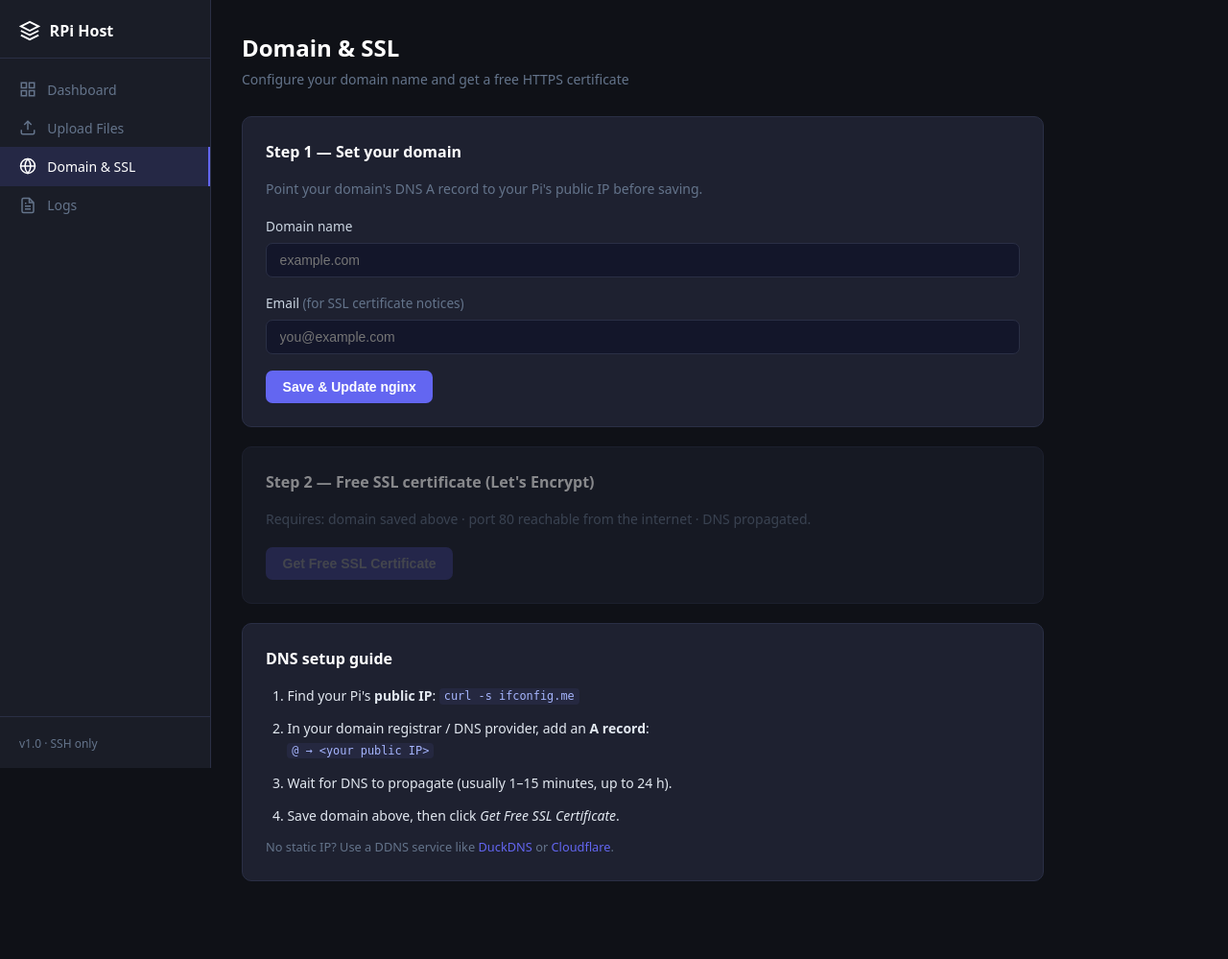
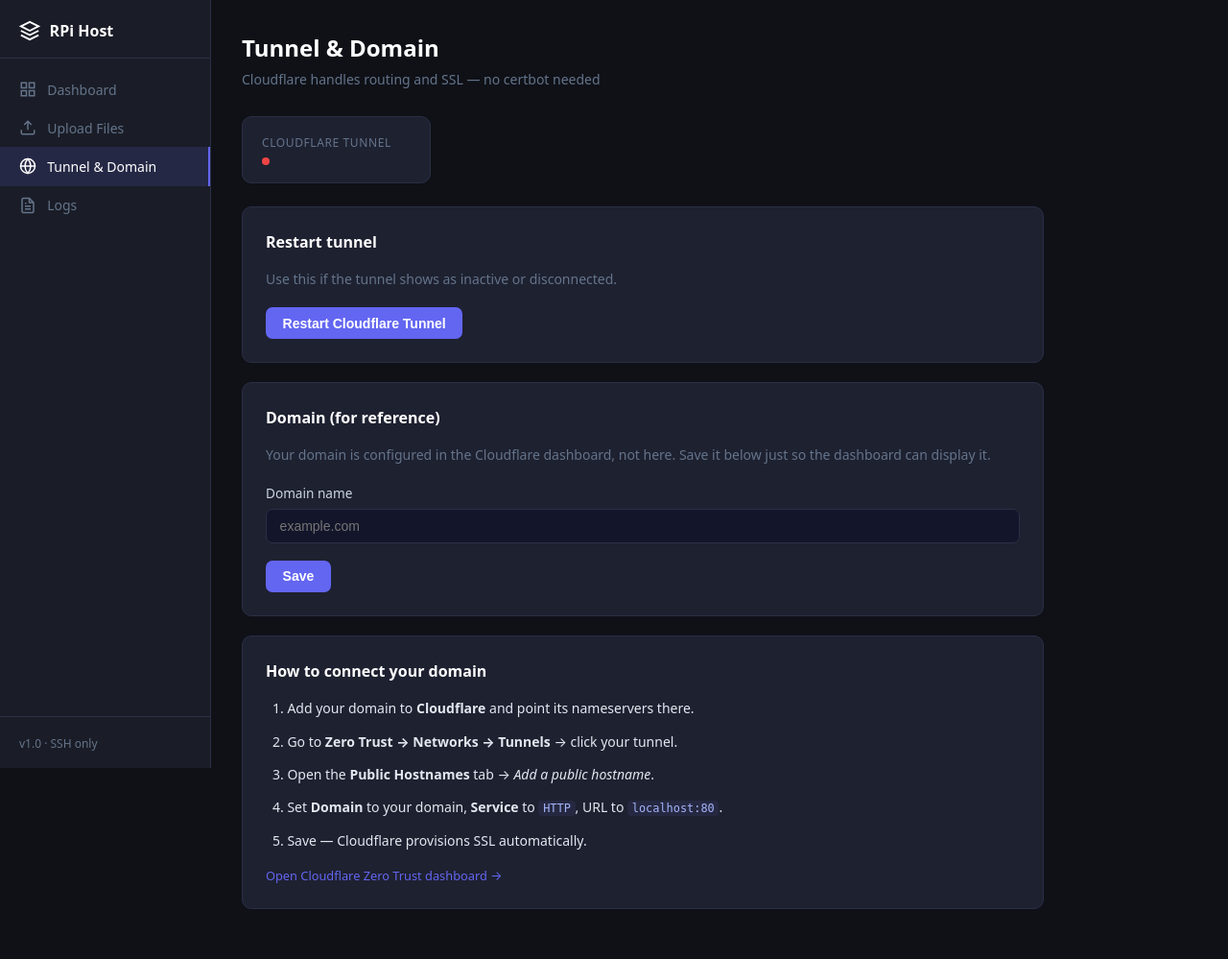
Before and after one commit to davidpavlicek36/rpi_website, a Flask app: page /domain in a window 1280 px wide. Shown: the whole page at 96% size. Before the commit the page ends 918 px from the top, so only its background shows below. Run offline with Flask 3, Linux system fonts and the light colour scheme.

Commit message:
netsec improvements

```diff
--- a/gui/app.py
+++ b/gui/app.py
@@ -10,13 +10,13 @@ from flask import (Flask, render_template, request, redirect,
 from werkzeug.utils import secure_filename
 
 app = Flask(__name__)
-app.secret_key = os.urandom(32)
 
 INSTALL_DIR  = Path('/opt/rpi-webhost')
 WEB_ROOT     = Path('/var/www/html')
 NGINX_CONF   = Path('/etc/nginx/sites-available/rpi-webhost')
 NGINX_LINK   = Path('/etc/nginx/sites-enabled/rpi-webhost')
 CONFIG_FILE  = INSTALL_DIR / 'config.env'
+SECRET_FILE  = INSTALL_DIR / 'secret_key'
 
 ALLOWED_EXT = {
     'html', 'htm', 'css', 'js', 'json', 'xml', 'txt',
@@ -26,7 +26,36 @@ ALLOWED_EXT = {
     'pdf',
 }
 
-# ── Helpers ──────────────────────────────────────────────────────────────────
+# ── Secret key — persistent across restarts ───────────────────────────────────
+def _load_secret_key() -> bytes:
+    try:
+        if SECRET_FILE.exists():
+            return SECRET_FILE.read_bytes().strip()
+        if SECRET_FILE.parent.exists():
+            key = os.urandom(32).hex().encode()
+            SECRET_FILE.write_bytes(key + b'\n')
+            SECRET_FILE.chmod(0o600)
+            return key
+    except OSError:
+        pass
+    return os.urandom(32)
+
+app.secret_key = _load_secret_key()
+
+# ── CSRF protection — reject cross-origin POSTs ───────────────────────────────
+@app.before_request
+def csrf_protect():
+    if request.method != 'POST':
+        return
+    origin  = request.headers.get('Origin', '')
+    referer = request.headers.get('Referer', '')
+    allowed = f'http://{request.host}'
+    if origin and not origin.startswith(allowed):
+        return 'Forbidden', 403
+    if not origin and referer and not referer.startswith(allowed):
+        return 'Forbidden', 403
+
+# ── Helpers ───────────────────────────────────────────────────────────────────
 
 def allowed(filename: str) -> bool:
     return '.' in filename and filename.rsplit('.', 1)[1].lower() in ALLOWED_EXT
@@ -34,11 +63,6 @@ def allowed(filename: str) -> bool:
 def valid_domain(d: str) -> bool:
     return bool(re.fullmatch(
         r'[a-zA-Z0-9]([a-zA-Z0-9\-]{0,61}[a-zA-Z0-9])?(\.[a-zA-Z]{2,})+', d
-    ))
-
-def valid_email(e: str) -> bool:
-    return bool(re.fullmatch(
-        r'[a-zA-Z0-9._%+\-]+@[a-zA-Z0-9.\-]+\.[a-zA-Z]{2,}', e
     ))
 
 def load_config() -> dict:
@@ -62,43 +86,20 @@ def nginx_status() -> str:
     except Exception:
         return 'unknown'
 
+def cloudflared_status() -> str:
+    try:
+        r = subprocess.run(['systemctl', 'is-active', 'cloudflared'],
+                           capture_output=True, text=True, timeout=5)
+        return r.stdout.strip()
+    except Exception:
+        return 'unknown'
+
 def get_local_ip() -> str:
     try:
         r = subprocess.run(['hostname', '-I'], capture_output=True, text=True, timeout=5)
         return r.stdout.strip().split()[0]
     except Exception:
         return 'unknown'
-
-def reload_nginx():
-    subprocess.run(['nginx', '-t'], capture_output=True, check=True)
-    subprocess.run(['systemctl', 'reload', 'nginx'], capture_output=True, check=True)
-
-def write_nginx_http(domain: str):
-    conf = f"""server {{
-    listen 80;
-    listen [::]:80;
-    server_name {domain};
-    root /var/www/html;
-    index index.html index.htm;
-
-    add_header X-Frame-Options "SAMEORIGIN";
-    add_header X-Content-Type-Options "nosniff";
-    add_header X-XSS-Protection "1; mode=block";
-    add_header Referrer-Policy "strict-origin-when-cross-origin";
-
-    location / {{
-        try_files $uri $uri/ =404;
-    }}
-
-    location ~* \\.(css|js|png|jpg|jpeg|gif|ico|svg|webp|woff|woff2)$ {{
-        expires 30d;
-        add_header Cache-Control "public, immutable";
-    }}
-}}
-"""
-    NGINX_CONF.write_text(conf)
-    if not NGINX_LINK.exists():
-        NGINX_LINK.symlink_to(NGINX_CONF)
 
 def list_web_files() -> list:
     if not WEB_ROOT.exists():
@@ -111,51 +112,74 @@ def list_web_files() -> list:
             files.append({'path': rel, 'size': size})
     return files
 
-# ── Routes ───────────────────────────────────────────────────────────────────
+# ── Routes ────────────────────────────────────────────────────────────────────
 
 @app.route('/')
 def index():
     cfg = load_config()
     return render_template('index.html',
                            nginx=nginx_status(),
+                           cloudflared=cloudflared_status(),
                            ip=get_local_ip(),
                            domain=cfg.get('DOMAIN', ''),
-                           ssl=cfg.get('SSL', 'no'),
                            files=list_web_files())
 
 
 @app.route('/upload', methods=['GET', 'POST'])
 def upload():
     if request.method == 'POST':
-        files   = request.files.getlist('files')
-        subdir  = request.form.get('subdir', '').strip().strip('/')
+        files     = request.files.getlist('files')
+        filepaths = request.form.getlist('filepaths')
+        subdir    = request.form.get('subdir', '').strip().strip('/')
 
-        # Validate subdir: only alphanumeric, hyphens, underscores, slashes
         if subdir and not re.fullmatch(r'[a-zA-Z0-9/_\-]+', subdir):
             flash('Invalid subdirectory name.', 'error')
             return redirect(url_for('upload'))
 
         uploaded, errors = [], []
-        for f in files:
+        for i, f in enumerate(files):
             if not f.filename:
                 continue
-            name = secure_filename(f.filename)
-            if not name:
-                errors.append(f'Skipped: empty filename')
-                continue
-            if not allowed(name):
-                errors.append(f'Skipped {name}: file type not allowed')
+
+            if filepaths and i < len(filepaths):
+                rel = filepaths[i]
+                parts = Path(rel).parts
+                inner = Path(*parts[1:]) if len(parts) > 1 else Path(parts[0])
+                safe_parts = [secure_filename(p) for p in inner.parts]
+                if not all(safe_parts):
+                    errors.append(f'Skipped: unsafe path {rel}')
+                    continue
+                rel_path = Path(*safe_parts)
+            else:
+                name = secure_filename(f.filename)
+                if not name:
+                    errors.append('Skipped: empty filename')
+                    continue
+                rel_path = Path(name)
+
+            if not allowed(rel_path.name):
+                errors.append(f'Skipped {rel_path}: file type not allowed')
                 continue
 
-            dest_dir = WEB_ROOT / subdir if subdir else WEB_ROOT
-            dest_dir.mkdir(parents=True, exist_ok=True)
-            dest = dest_dir / name
+            base = WEB_ROOT / subdir if subdir else WEB_ROOT
+            dest = (base / rel_path).resolve()
+
+            try:
+                dest.relative_to(WEB_ROOT.resolve())
+            except ValueError:
+                errors.append(f'Skipped {rel_path}: path outside web root')
+                continue
+
+            dest.parent.mkdir(parents=True, exist_ok=True)
             f.save(str(dest))
             dest.chmod(0o644)
-            uploaded.append(f"{subdir + '/' if subdir else ''}{name}")
+            uploaded.append(str(rel_path))
+
+        if request.headers.get('X-Requested-With') == 'XMLHttpRequest':
+            return jsonify({'uploaded': uploaded, 'errors': errors})
 
         if uploaded:
-            flash(f"Uploaded: {', '.join(uploaded)}", 'success')
+            flash(f"Uploaded {len(uploaded)} file(s): {', '.join(uploaded[:5])}{'…' if len(uploaded) > 5 else ''}", 'success')
         for e in errors:
             flash(e, 'error')
         return redirect(url_for('upload'))
@@ -166,10 +190,9 @@ def upload():
 @app.route('/upload/delete', methods=['POST'])
 def delete_file():
     rel = request.form.get('path', '')
-    # Sanitize: prevent path traversal
     try:
         target = (WEB_ROOT / rel).resolve()
-        target.relative_to(WEB_ROOT.resolve())  # raises if outside web root
+        target.relative_to(WEB_ROOT.resolve())
     except (ValueError, Exception):
         flash('Invalid path.', 'error')
         return redirect(url_for('upload'))
@@ -186,56 +209,30 @@ def domain():
     if request.method == 'POST':
         action = request.form.get('action', '')
 
-        if action == 'save':
+        if action == 'save_domain':
             new_domain = request.form.get('domain', '').strip().lower()
-            new_email  = request.form.get('email', '').strip()
-
             if not valid_domain(new_domain):
                 flash('Invalid domain name.', 'error')
                 return redirect(url_for('domain'))
-            if not valid_email(new_email):
-                flash('Invalid email address.', 'error')
-                return redirect(url_for('domain'))
+            cfg['DOMAIN'] = new_domain
+            save_config(cfg)
+            flash(f'Domain saved: {new_domain}', 'success')
 
-            cfg['DOMAIN'] = new_domain
-            cfg['EMAIL']  = new_email
-            save_config(cfg)
-
+        elif action == 'restart_tunnel':
             try:
-                write_nginx_http(new_domain)
-                reload_nginx()
-                flash(f'Domain set to {new_domain}. nginx reloaded.', 'success')
+                subprocess.run(
+                    ['sudo', 'systemctl', 'restart', 'cloudflared'],
+                    capture_output=True, check=True, timeout=15
+                )
+                flash('Cloudflare Tunnel restarted.', 'success')
             except subprocess.CalledProcessError as e:
-                flash(f'nginx config error: {e}', 'error')
-
-        elif action == 'certbot':
-            dom   = cfg.get('DOMAIN', '')
-            email = cfg.get('EMAIL', '')
-            if not dom or not email:
-                flash('Save your domain and email first.', 'error')
-                return redirect(url_for('domain'))
-            try:
-                result = subprocess.run(
-                    ['certbot', '--nginx',
-                     '-d', dom,
-                     '--email', email,
-                     '--agree-tos',
-                     '--non-interactive',
-                     '--redirect'],
-                    capture_output=True, text=True, timeout=120
-                )
-                if result.returncode == 0:
-                    cfg['SSL'] = 'yes'
-                    save_config(cfg)
-                    flash('SSL certificate obtained! Your site now uses HTTPS.', 'success')
-                else:
-                    flash(f'certbot error: {result.stderr[-800:]}', 'error')
+                flash(f'Failed to restart tunnel: {e.stderr}', 'error')
             except subprocess.TimeoutExpired:
-                flash('certbot timed out (120 s). Check that port 80 is reachable from the internet.', 'error')
+                flash('Restart timed out — check the Pi directly.', 'error')
 
         return redirect(url_for('domain'))
 
-    return render_template('domain.html', cfg=cfg)
+    return render_template('domain.html', cfg=cfg, tunnel=cloudflared_status())
 
 
 @app.route('/logs')
@@ -251,6 +248,7 @@ def api_logs():
     path = f'/var/log/nginx/{log_type}.log'
 
     def generate():
+        proc = None
         try:
             proc = subprocess.Popen(
                 ['tail', '-n', '80', '-f', path],
@@ -258,9 +256,12 @@ def api_logs():
             )
             for line in proc.stdout:
                 yield f'data: {line.rstrip()}\n\n'
-                time.sleep(0)   # yield to event loop
+                time.sleep(0)
         except Exception as exc:
             yield f'data: [error: {exc}]\n\n'
+        finally:
+            if proc and proc.poll() is None:
+                proc.terminate()
 
     return Response(
         stream_with_context(generate()),
@@ -271,7 +272,7 @@ def api_logs():
 
 @app.route('/api/status')
 def api_status():
-    return jsonify({'nginx': nginx_status(), 'ip': get_local_ip()})
+    return jsonify({'nginx': nginx_status(), 'cloudflared': cloudflared_status(), 'ip': get_local_ip()})
 
 
 if __name__ == '__main__':
--- a/gui/static/style.css
+++ b/gui/static/style.css
@@ -318,5 +318,19 @@ code {
 .log-line { padding: .1rem 0; white-space: pre-wrap; word-break: break-all; }
 .log-line-warn { color: #fbbf24; }
 
+/* ── Progress bar ─────────────────────────────────────────── */
+.progress-bar-wrap {
+  background: var(--border);
+  border-radius: 99px;
+  height: 8px;
+  overflow: hidden;
+}
+.progress-bar {
+  height: 100%;
+  background: var(--accent);
+  border-radius: 99px;
+  transition: width .2s ease;
+}
+
 /* ── Empty state ──────────────────────────────────────────── */
 .empty-state { padding: 1.5rem; text-align: center; color: var(--muted); }
--- a/gui/templates/base.html
+++ b/gui/templates/base.html
@@ -29,7 +29,7 @@
     <li>
       <a href="{{ url_for('domain') }}" class="{{ 'active' if request.endpoint == 'domain' else '' }}">
         <svg width="18" height="18" viewBox="0 0 24 24" fill="none" stroke="currentColor" stroke-width="2"><circle cx="12" cy="12" r="10"/><line x1="2" y1="12" x2="22" y2="12"/><path d="M12 2a15.3 15.3 0 0 1 4 10 15.3 15.3 0 0 1-4 10 15.3 15.3 0 0 1-4-10 15.3 15.3 0 0 1 4-10z"/></svg>
-        Domain &amp; SSL
+        Tunnel &amp; Domain
       </a>
     </li>
     <li>
--- a/gui/templates/domain.html
+++ b/gui/templates/domain.html
@@ -1,71 +1,62 @@
 {% extends "base.html" %}
-{% block title %}Domain &amp; SSL{% endblock %}
+{% block title %}Tunnel &amp; Domain{% endblock %}
 {% block content %}
 
 <div class="page-header">
-  <h1>Domain &amp; SSL</h1>
-  <p class="subtitle">Configure your domain name and get a free HTTPS certificate</p>
+  <h1>Tunnel &amp; Domain</h1>
+  <p class="subtitle">Cloudflare handles routing and SSL — no certbot needed</p>
+</div>
+
+<div class="stat-grid" style="margin-bottom:1.5rem">
+  <div class="stat-card">
+    <div class="stat-label">Cloudflare Tunnel</div>
+    <div class="stat-value {% if tunnel == 'active' %}text-green{% else %}text-red{% endif %}">
+      <span class="dot {% if tunnel == 'active' %}dot-green{% else %}dot-red{% endif %}"></span>
+      {{ tunnel }}
+    </div>
+  </div>
 </div>
 
 <div class="card">
-  <h2>Step 1 — Set your domain</h2>
+  <h2>Restart tunnel</h2>
   <p class="text-muted" style="margin:.5rem 0 1.2rem">
-    Point your domain's DNS A record to your Pi's public IP before saving.
+    Use this if the tunnel shows as inactive or disconnected.
+  </p>
+  <form method="POST" onsubmit="this.querySelector('button').textContent='Restarting…'; this.querySelector('button').disabled=true;">
+    <input type="hidden" name="action" value="restart_tunnel">
+    <button type="submit" class="btn">Restart Cloudflare Tunnel</button>
+  </form>
+</div>
+
+<div class="card">
+  <h2>Domain (for reference)</h2>
+  <p class="text-muted" style="margin:.5rem 0 1.2rem">
+    Your domain is configured in the Cloudflare dashboard, not here. Save it below
+    just so the dashboard can display it.
   </p>
   <form method="POST">
-    <input type="hidden" name="action" value="save">
+    <input type="hidden" name="action" value="save_domain">
     <div class="form-row">
       <label for="domain">Domain name</label>
       <input type="text" name="domain" id="domain" class="input"
              placeholder="example.com"
              value="{{ cfg.get('DOMAIN', '') }}" required>
     </div>
-    <div class="form-row">
-      <label for="email">Email <span class="text-muted">(for SSL certificate notices)</span></label>
-      <input type="email" name="email" id="email" class="input"
-             placeholder="you@example.com"
-             value="{{ cfg.get('EMAIL', '') }}" required>
-    </div>
-    <button type="submit" class="btn">Save &amp; Update nginx</button>
-  </form>
-</div>
-
-<div class="card {% if not cfg.get('DOMAIN') %}card-disabled{% endif %}">
-  <h2>Step 2 — Free SSL certificate (Let's Encrypt)</h2>
-  {% if cfg.get('SSL') == 'yes' %}
-    <div class="alert alert-success">
-      <svg width="16" height="16" viewBox="0 0 24 24" fill="none" stroke="currentColor" stroke-width="2.5"><polyline points="20 6 9 17 4 12"/></svg>
-      SSL is active. Certbot auto-renews your certificate every 90 days.
-    </div>
-  {% endif %}
-  <p class="text-muted" style="margin:.5rem 0 1.2rem">
-    Requires: domain saved above · port 80 reachable from the internet · DNS propagated.
-  </p>
-  <form method="POST" onsubmit="this.querySelector('button').textContent='Requesting…'; this.querySelector('button').disabled=true;">
-    <input type="hidden" name="action" value="certbot">
-    <button type="submit" class="btn {% if not cfg.get('DOMAIN') %}btn-disabled{% endif %}"
-            {% if not cfg.get('DOMAIN') %}disabled{% endif %}>
-      {% if cfg.get('SSL') == 'yes' %}Renew Certificate{% else %}Get Free SSL Certificate{% endif %}
-    </button>
+    <button type="submit" class="btn">Save</button>
   </form>
 </div>
 
 <div class="card">
-  <h2>DNS setup guide</h2>
+  <h2>How to connect your domain</h2>
   <ol class="guide-list">
-    <li>Find your Pi's <strong>public IP</strong>:
-      <code>curl -s ifconfig.me</code>
-    </li>
-    <li>In your domain registrar / DNS provider, add an <strong>A record</strong>:<br>
-      <code>@ → &lt;your public IP&gt;</code>
-    </li>
-    <li>Wait for DNS to propagate (usually 1–15 minutes, up to 24 h).</li>
-    <li>Save domain above, then click <em>Get Free SSL Certificate</em>.</li>
+    <li>Add your domain to <strong>Cloudflare</strong> and point its nameservers there.</li>
+    <li>Go to <strong>Zero Trust → Networks → Tunnels</strong> → click your tunnel.</li>
+    <li>Open the <strong>Public Hostnames</strong> tab → <em>Add a public hostname</em>.</li>
+    <li>Set <strong>Domain</strong> to your domain, <strong>Service</strong> to <code>HTTP</code>, URL to <code>localhost:80</code>.</li>
+    <li>Save — Cloudflare provisions SSL automatically.</li>
   </ol>
-  <p class="text-muted small">
-    No static IP? Use a DDNS service like
-    <a href="https://www.duckdns.org" target="_blank" rel="noopener">DuckDNS</a> or
-    <a href="https://www.cloudflare.com" target="_blank" rel="noopener">Cloudflare</a>.
+  <p class="text-muted small" style="margin-top:1rem">
+    <a href="https://one.dash.cloudflare.com" target="_blank" rel="noopener">Open Cloudflare Zero Trust dashboard →</a>
   </p>
 </div>
 
```
Also changed, not shown: gui/templates/index.html (+6 -10 lines), gui/templates/upload.html (+117 -3 lines), 1 other file.
